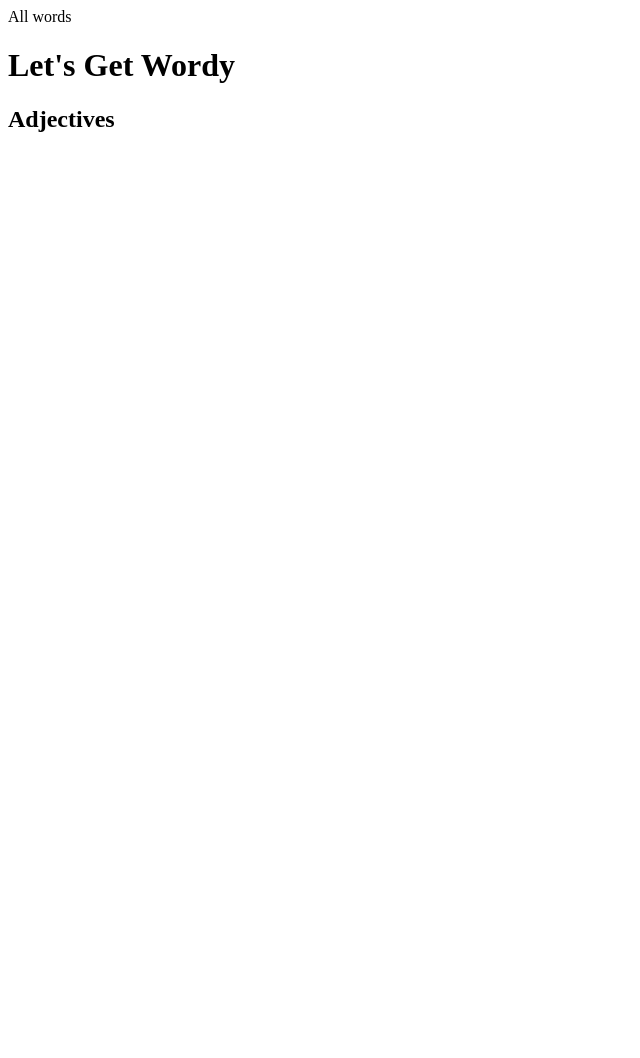
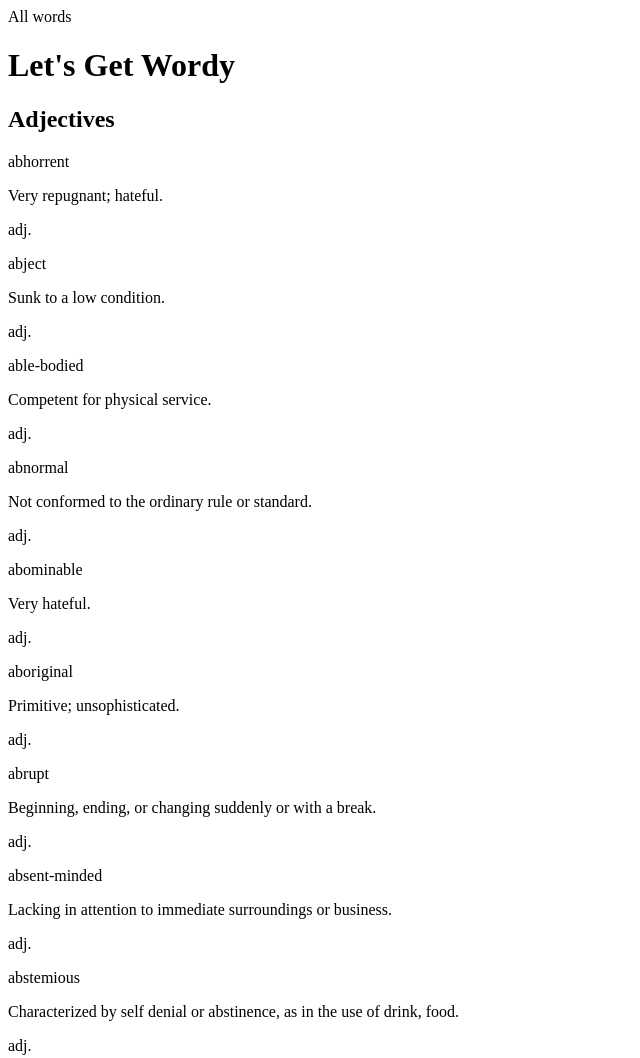
Before and after one commit to dwyfrequency/ZeroToCultured, a Gatsby site: page /vocab in a window 1280 px wide. Shown: the top 1058 px of the page, without its empty margins (0-640 px from the left). Before the commit the page ends 800 px from the top, so only its background shows below. Built offline with nearby package versions, Linux system fonts and the light colour scheme; Gatsby itself is replaced by a stand-in of ours.

Commit message:
adding query for all nouns adjectives and verbs

```diff
--- a/src/components/Vocab.js
+++ b/src/components/Vocab.js
@@ -3,9 +3,29 @@ import { useStaticQuery, graphql } from 'gatsby';
 import Word from './vocab/Word';
 
 const Vocab = ({ data }) => {
-  const adjectiveQuery = graphql`
+  const query = graphql`
     query {
       adjectiveQuery: allVocabWordsJson(filter: { type: { eq: "adj." } }) {
+        edges {
+          node {
+            id
+            word
+            definition
+            type
+          }
+        }
+      }
+      verbQuery: allVocabWordsJson(filter: { type: { eq: "v." } }) {
+        edges {
+          node {
+            id
+            word
+            definition
+            type
+          }
+        }
+      }
+      nounQuery: allVocabWordsJson(filter: { type: { eq: "n." } }) {
         edges {
           node {
             id
@@ -18,35 +38,26 @@ const Vocab = ({ data }) => {
     }
   `;
 
-  const verbQuery = graphql`
-    query {
-      verbQuery: allVocabWordsJson(filter: { type: { eq: "v." } }) {
-        edges {
-          node {
-            id
-            word
-            definition
-            type
-          }
-        }
-      }
-    }
-  `;
+  const response = useStaticQuery(query);
 
-  const adjectiveQueryResponse = useStaticQuery(adjectiveQuery);
-  // const verbQueryResponse = useStaticQuery(verbQuery);
-
-  console.log(adjectiveQueryResponse);
-  // console.log(verbQueryResponse);
-
+  console.log(response);
+  const { adjectiveQuery, nounQuery, verbQuery } = response;
   return (
     <div>
       <h1>Let's Get Wordy</h1>
       <div>
         <h2>Adjectives</h2>
-        {/* {adjectiveQueryResponse.adjectiveQuery.edges.map(({ node }) => (
+        {adjectiveQuery.edges.map(({ node }) => (
           <Word key={node.id} {...node} />
-        ))} */}
+        ))}
+        <h2>Verbs</h2>
+        {verbQuery.edges.map(({ node }) => (
+          <Word key={node.id} {...node} />
+        ))}
+        <h2>Nouns</h2>
+        {nounQuery.edges.map(({ node }) => (
+          <Word key={node.id} {...node} />
+        ))}
       </div>
     </div>
   );
--- a/src/components/vocab/Word.js
+++ b/src/components/vocab/Word.js
@@ -1,12 +1,11 @@
 import React from 'react';
 
 const Word = ({ word: name, definition, type }) => {
-  console.log(name);
   return (
     <div>
-      {/* <p>{name}</p>
+      <p>{name}</p>
       <p>{definition}</p>
-      <type>{type}</type> */}
+      <p>{type}</p>
     </div>
   );
 };
```
